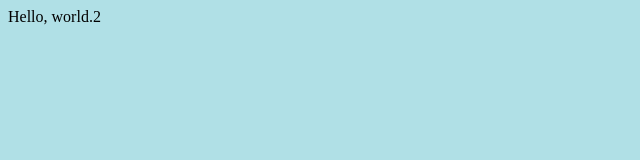
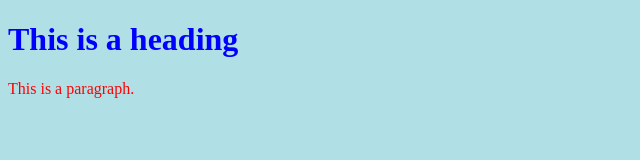
Before and after one commit to kwie/playground, a plain HTML site: page index.html in a window 1280 px wide. Shown: the whole page, without its empty margins (0-640 px from the left). Drawn offline with Linux system fonts and the light colour scheme.

Commit message:
Update index.html

```diff
--- a/index.html
+++ b/index.html
@@ -1,8 +1,12 @@
+<!DOCTYPE html>
 <html>
 <head>
   <link rel="stylesheet" href="styles.css">
 </head>
 <body>
-Hello, world.2
+
+<h1>This is a heading</h1>
+<p>This is a paragraph.</p>
+
 </body>
 </html>
```
